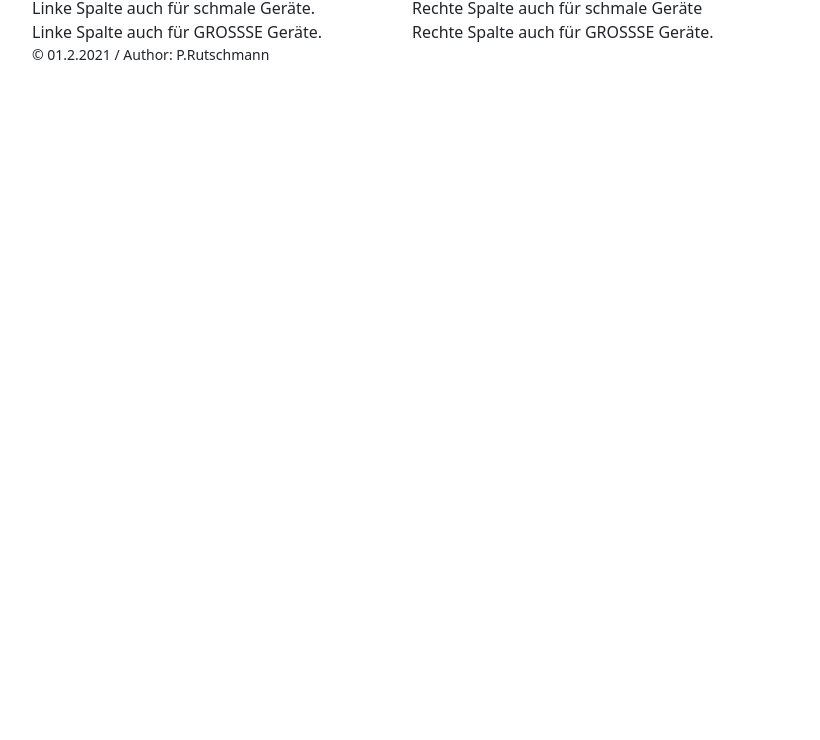
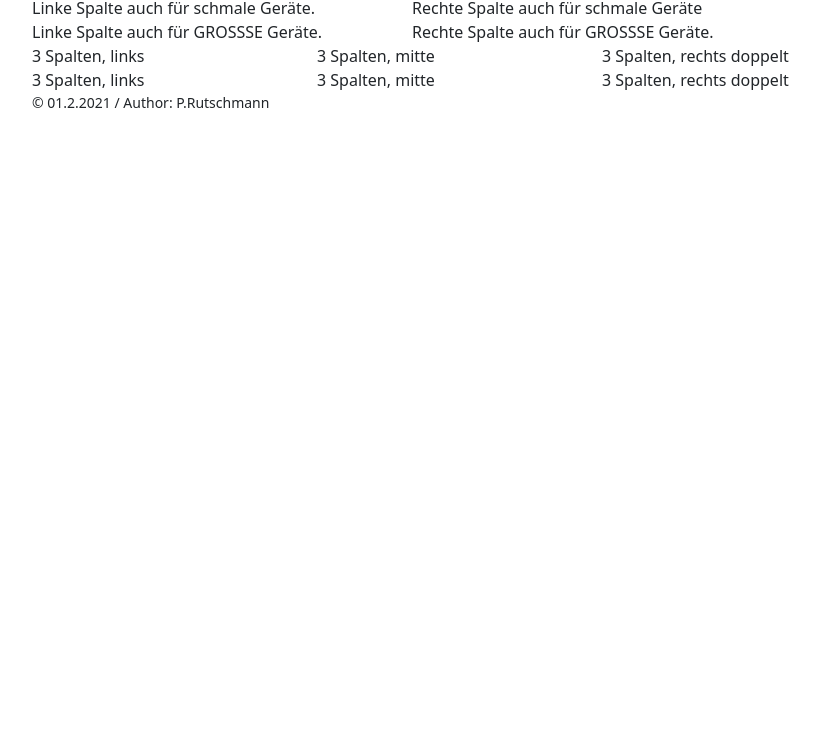
Before and after one commit to BBWPR/LayoutWithBootstrap, a plain HTML site: page index.html in a window 1280 px wide. Shown: the part 60-800 px from the top of the page, without its empty margins (50-870 px from the left). Drawn offline with nearby package versions, Linux system fonts and the light colour scheme.

Commit message:
3 Spalten hinzugefügt

```diff
--- a/index.html
+++ b/index.html
@@ -30,6 +30,29 @@
 				Rechte Spalte auch für GROSSSE Geräte.
 			</div>
 		</div>
+		<div class="row">
+			<div class="col-sm-3">
+				3 Spalten, links
+			</div>
+			<div class="col-sm-3">
+				3 Spalten, mitte
+			</div>
+			<div class="col-sm-6">
+				3 Spalten, rechts doppelt
+			</div>
+		</div>
+		<div class="row">
+			<div class="col-lg-3">
+				3 Spalten, links
+			</div>
+			<div class="col-lg-3">
+				3 Spalten, mitte
+			</div>
+			<div class="col-lg-6">
+				3 Spalten, rechts doppelt
+			</div>
+		</div>
+
 		<footer>
 			<p><small>© 01.2.2021 / Author: P.Rutschmann</small></p>
 		</footer>
```
